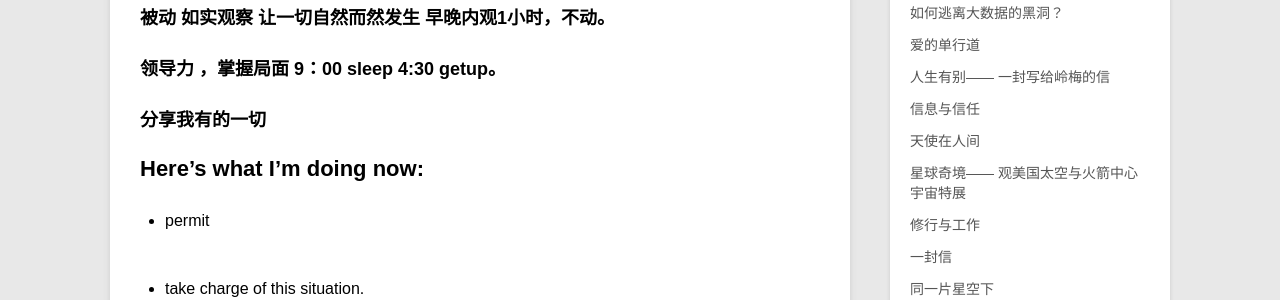
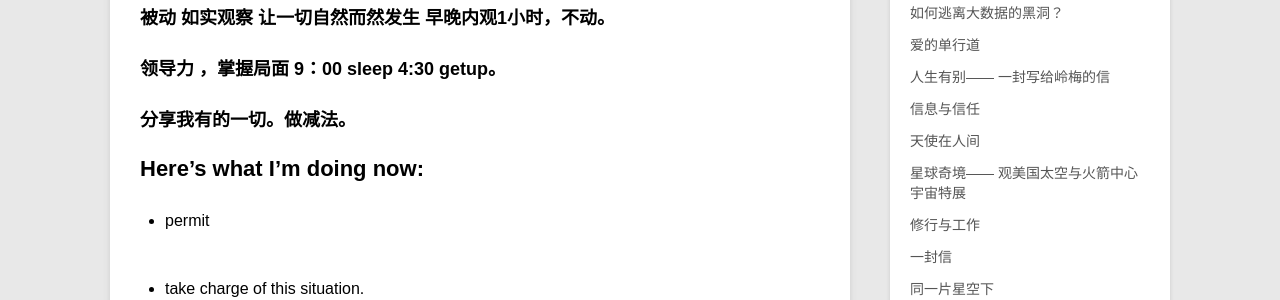
Before and after one commit to violettianjie/violettianjie.github.io, a Jekyll site: the page built from _posts/blog/2017-09-03-now.md, in a window 1280 px wide. Shown: the part 496-796 px from the top of the page. Built offline with Jekyll 4.4.1, drawn with Linux system fonts in a browser that asks for light colours; comment, search, counter and statistics services are not loaded.

Commit message:
Update 2017-09-03-now.md

```diff
--- a/_posts/blog/2017-09-03-now.md
+++ b/_posts/blog/2017-09-03-now.md
@@ -16,7 +16,7 @@ category: blog
 
 ### 领导力 ，掌握局面  9：00 sleep 4:30 getup。
 
-### 分享我有的一切
+### 分享我有的一切。做减法。
 
 ## Here’s what I’m doing now:
 
```
